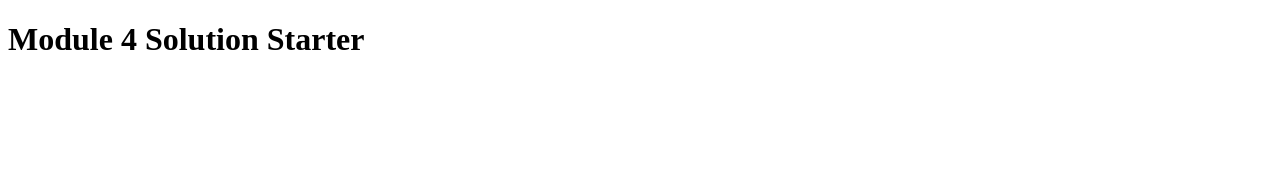
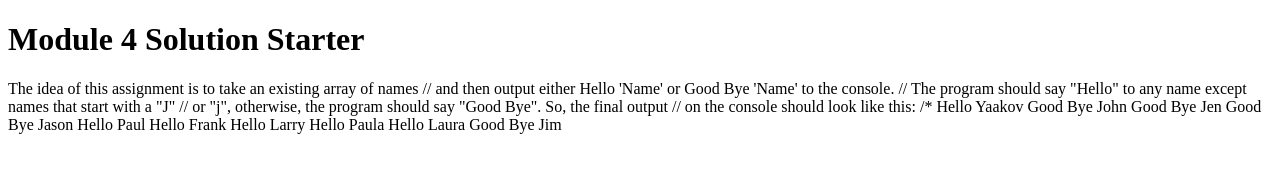
Before and after one commit to Amelianancy/coursera-test-js, a plain HTML site: page index.html in a window 1280 px wide. Drawn offline with Linux system fonts and the light colour scheme.

Commit message:
edit html

```diff
--- a/index.html
+++ b/index.html
@@ -12,5 +12,22 @@
 </head>
 <body>
   <h1>Module 4 Solution Starter</h1>
+
+  <p> The idea of this assignment is to take an existing array of names
+// and then output either Hello 'Name' or Good Bye 'Name' to the console.
+// The program should say "Hello" to any name except names that start with a "J"
+// or "j", otherwise, the program should say "Good Bye". So, the final output
+// on the console should look like this:
+/*
+Hello Yaakov
+Good Bye John
+Good Bye Jen
+Good Bye Jason
+Hello Paul
+Hello Frank
+Hello Larry
+Hello Paula
+Hello Laura
+Good Bye Jim</p>
 </body>
 </html>
```
